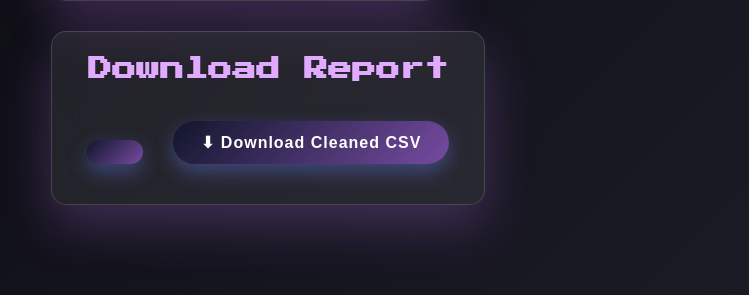
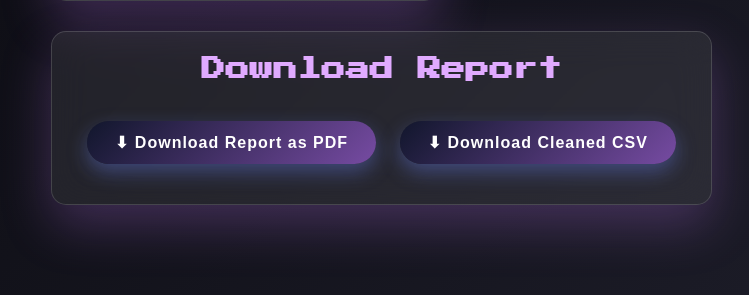
Before and after one commit to shaxxxxxx/eda-tool, a Flask app: template templates/report_template.html in a window 1280 px wide. Shown: the part 687-982 px from the top of the page, without its empty margins (89-838 px from the left). Run offline with Flask 3, Linux system fonts and the light colour scheme; the template is opened without the code that fills it: most values are stand-ins (such as "Sample title", 1, 10 or a date in 2020).

Commit message:
report_template.html

```diff
--- a/templates/report_template.html
+++ b/templates/report_template.html
@@ -35,14 +35,16 @@
             {% endfor %}
           </div>
         </div>
+          <div class="card download-card">
+           <h2>Download Report</h2>
 
+             <a href="{{ url_for('download_pdf') }}" class="download-btn">
+              ⬇ Download Report as PDF
+             </a>
 
-          <div class="card download-card">
-            <h2>Download Report</h2>
-            <a href="{{ url_for('download_pdf') }}" class="download-btn" ⬇ Download report as PDF</a>
-            <a href="{{ url_for('download_csv') }}" class="download-btn" style="margin-left: 20px;">
-              ⬇ Download Cleaned CSV
-            </a>
+          <a href="{{ url_for('download_csv') }}" class="download-btn">
+               ⬇ Download Cleaned CSV
+          </a>
           </div>
         </div>
       </div>
```
